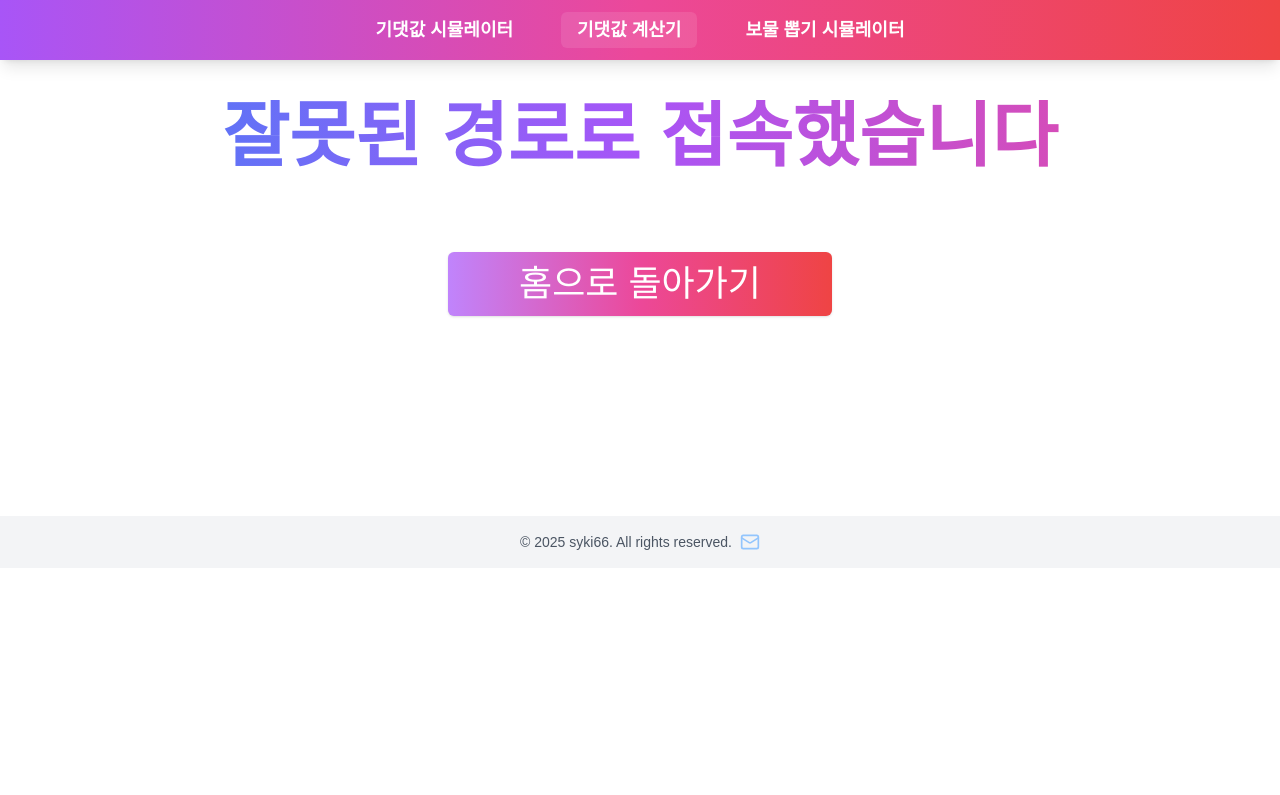
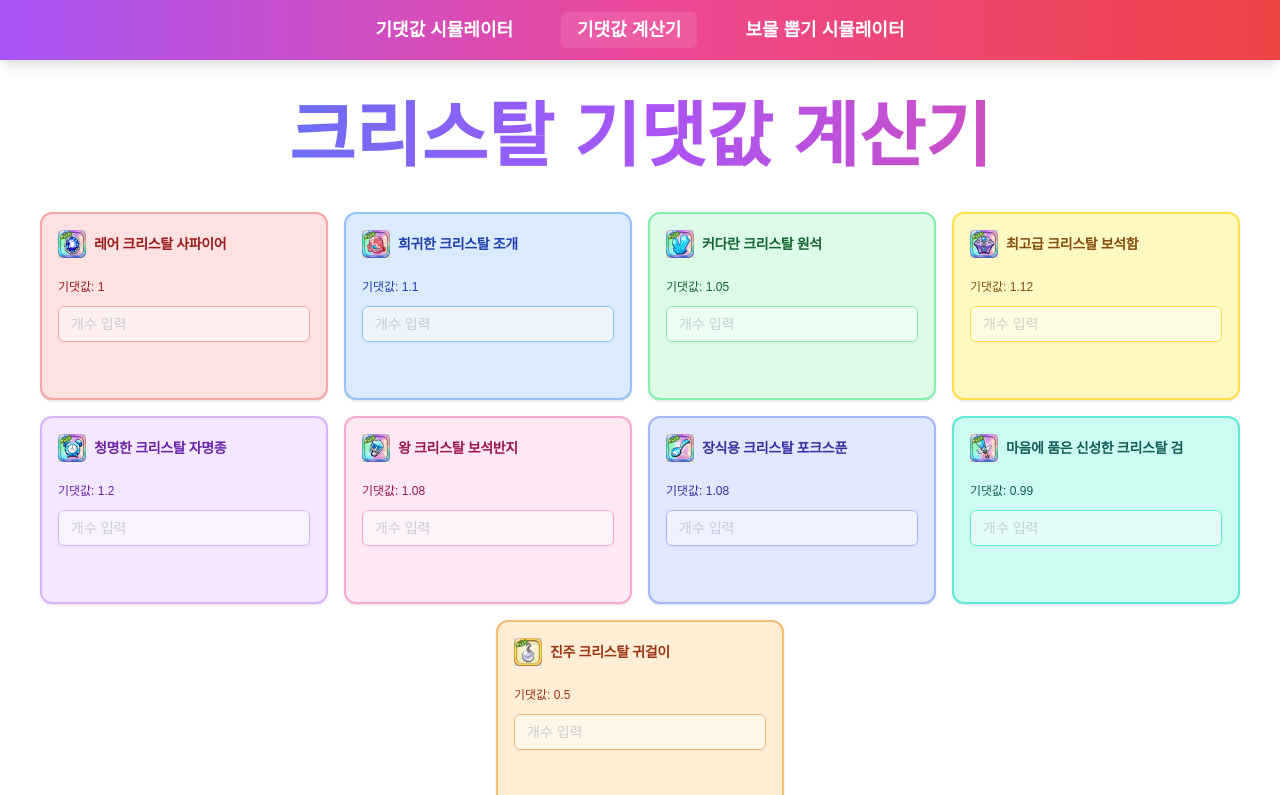
Before and after one commit to syki66/cookierun-crystal-simulator, a Next.js app: page /calculator in a window 1280 px wide. Before the commit this address had no page. Shown: the top 795 px of the page. Built offline with nearby package versions, Linux system fonts and the light colour scheme.

Commit message:
feat: 기댓값 계산기 페이지 추가 - 유효성 검증 - 스타일 적용 - 계산값 적용 후 화면 표시

```diff
--- /dev/null
+++ b/app/calculator/layout.tsx
@@ -0,0 +1,16 @@
+import { ReactNode } from 'react';
+
+interface LayoutProps {
+  children: ReactNode;
+}
+
+export default function Layout({ children }: LayoutProps) {
+  return (
+    <>
+      <h1 className="text-4xl md:text-7xl break-keep font-bold text-transparent bg-clip-text bg-gradient-to-r from-blue-500 via-purple-500 to-pink-500 text-center mt-10 mb-10">
+        크리스탈 기댓값 계산기
+      </h1>
+      {children}
+    </>
+  );
+}
--- /dev/null
+++ b/app/calculator/page.tsx
@@ -0,0 +1,153 @@
+'use client';
+
+import CrystalInputCard from '@/components/crystal-input-card';
+import { Button } from '@/components/ui/button';
+import { Card, CardContent } from '@/components/ui/card';
+import { Form } from '@/components/ui/form';
+
+import { crystalItemsData } from '@/data/lootboxData';
+import { getExpectedValueByName } from '@/lib/gacha';
+import { zodResolver } from '@hookform/resolvers/zod';
+import { useState } from 'react';
+import { useForm } from 'react-hook-form';
+import { z } from 'zod';
+
+const colorSchemes = [
+  { bg: 'bg-red-100', border: 'border-red-300', text: 'text-red-800' },
+  { bg: 'bg-blue-100', border: 'border-blue-300', text: 'text-blue-800' },
+  { bg: 'bg-green-100', border: 'border-green-300', text: 'text-green-800' },
+  { bg: 'bg-yellow-100', border: 'border-yellow-300', text: 'text-yellow-800' },
+  { bg: 'bg-purple-100', border: 'border-purple-300', text: 'text-purple-800' },
+  { bg: 'bg-pink-100', border: 'border-pink-300', text: 'text-pink-800' },
+  { bg: 'bg-indigo-100', border: 'border-indigo-300', text: 'text-indigo-800' },
+  { bg: 'bg-teal-100', border: 'border-teal-300', text: 'text-teal-800' },
+  { bg: 'bg-orange-100', border: 'border-orange-300', text: 'text-orange-800' },
+  { bg: 'bg-cyan-100', border: 'border-cyan-300', text: 'text-cyan-800' },
+];
+
+const FormSchema = z.object({
+  crystal_0: z
+    .string()
+    .regex(/^\d*$/, '자연수를 숫자만 입력해주세요.')
+    .optional(),
+  crystal_1: z
+    .string()
+    .regex(/^\d*$/, '자연수를 숫자만 입력해주세요.')
+    .optional(),
+  crystal_2: z
+    .string()
+    .regex(/^\d*$/, '자연수를 숫자만 입력해주세요.')
+    .optional(),
+  crystal_3: z
+    .string()
+    .regex(/^\d*$/, '자연수를 숫자만 입력해주세요.')
+    .optional(),
+  crystal_4: z
+    .string()
+    .regex(/^\d*$/, '자연수를 숫자만 입력해주세요.')
+    .optional(),
+  crystal_5: z
+    .string()
+    .regex(/^\d*$/, '자연수를 숫자만 입력해주세요.')
+    .optional(),
+  crystal_6: z
+    .string()
+    .regex(/^\d*$/, '자연수를 숫자만 입력해주세요.')
+    .optional(),
+  crystal_7: z
+    .string()
+    .regex(/^\d*$/, '자연수를 숫자만 입력해주세요.')
+    .optional(),
+  crystal_8: z
+    .string()
+    .regex(/^\d*$/, '자연수를 숫자만 입력해주세요.')
+    .optional(),
+  crystal_9: z
+    .string()
+    .regex(/^\d*$/, '자연수를 숫자만 입력해주세요.')
+    .optional(),
+});
+
+export default function Page() {
+  const [expectedValue, setExpectedValue] = useState<number>(0);
+
+  const form = useForm<z.infer<typeof FormSchema>>({
+    resolver: zodResolver(FormSchema),
+    defaultValues: {
+      crystal_0: '',
+      crystal_1: '',
+      crystal_2: '',
+      crystal_3: '',
+      crystal_4: '',
+      crystal_5: '',
+      crystal_6: '',
+      crystal_7: '',
+      crystal_8: '',
+      crystal_9: '',
+    },
+  });
+
+  // 기댓값 계산
+  const calculateExpectedValue = (crystals: number[]) => {
+    let totalExpectedVal = 0;
+    crystalItemsData.forEach((item, index) => {
+      const expVal = getExpectedValueByName(item.name); // 보물의 기댓값
+      const count = crystals[index]; // 개수
+      totalExpectedVal += count * expVal;
+    });
+
+    return Number(totalExpectedVal.toFixed(2));
+  };
+
+  const onSubmit = (data: z.infer<typeof FormSchema>) => {
+    const crystalValues = Object.values(data).map(
+      (value) => Number(value) || 0
+    );
+    const _expectedValue = calculateExpectedValue(crystalValues);
+    setExpectedValue(_expectedValue);
+  };
+
+  return (
+    <>
+      <div className="max-w-screen-2xl mx-auto">
+        <Form {...form}>
+          <form onSubmit={form.handleSubmit(onSubmit)}>
+            <div className="grid grid-cols-2 gap-4 md:flex md:flex-wrap md:justify-center">
+              {crystalItemsData.map((item, index) => (
+                <CrystalInputCard
+                  key={`${item.name}-${index}`}
+                  colorScheme={colorSchemes[index]}
+                  form={form}
+                  name={`crystal_${index}`}
+                  item={item}
+                />
+              ))}
+            </div>
+
+            <div className="flex flex-col items-center">
+              <Button
+                type="submit"
+                className="w-full md:w-[576px] h-16  my-10 text-white text-4xl bg-gradient-to-r from-purple-400 via-pink-500 to-red-500 hover:from-purple-500 hover:via-pink-600 hover:to-red-600"
+              >
+                계산하기
+              </Button>
+
+              <Card className="w-full md:w-96 h-64 overflow-hidden">
+                <CardContent className="p-6 h-full flex flex-col items-center justify-center bg-gradient-to-br from-teal-300 via-blue-400 to-cyan-300 text-white">
+                  <div className="text-xl font-semibold text-purple-100 mb-10">
+                    하루 크리스탈 기댓값
+                  </div>
+                  <div className="text-6xl font-bold mb-2 animate-pulse">
+                    {expectedValue === 0
+                      ? '???'
+                      : expectedValue.toLocaleString()}
+                  </div>
+                </CardContent>
+              </Card>
+            </div>
+          </form>
+        </Form>
+      </div>
+    </>
+  );
+}
```
